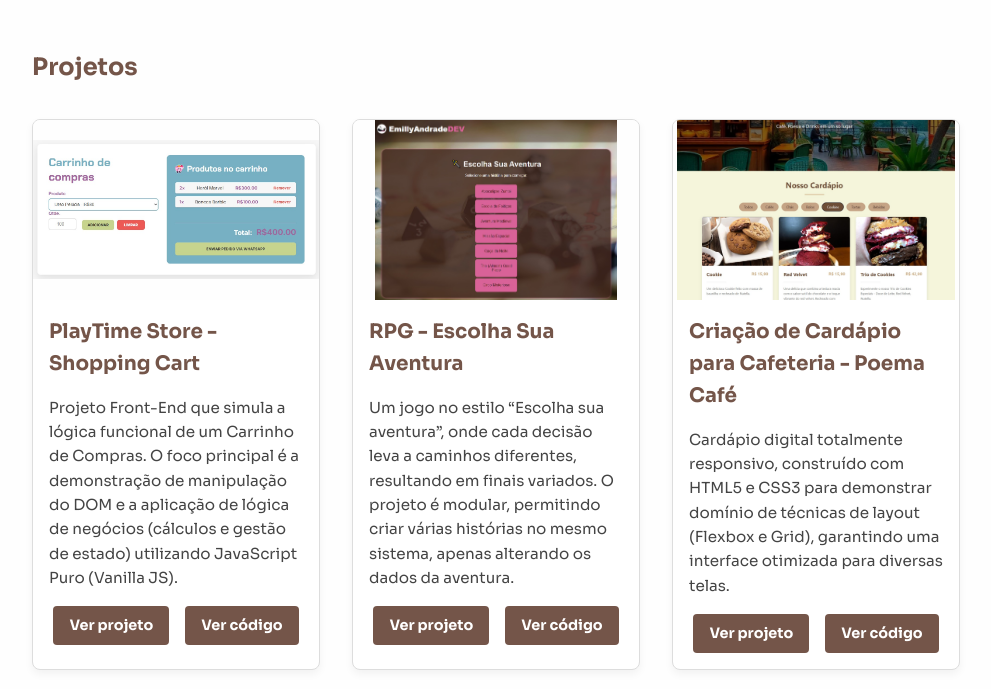
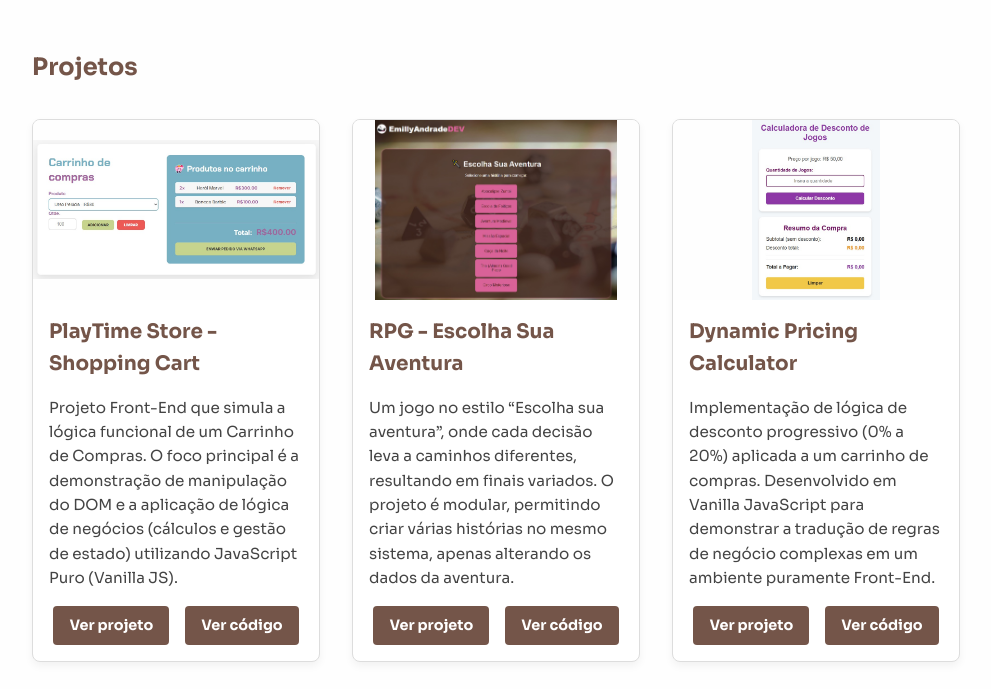
Before and after one commit to EmillyAndradeDev/portfolio-emilly-andrade-dev, a plain HTML site: page index.html in a window 1280 px wide. Shown: the part 2230-2919 px from the top of the page, without its empty margins (144-1135 px from the left). Drawn offline with nearby package versions, Linux system fonts and the light colour scheme; a web font is replaced by a local one.

Commit message:
feat: Add new portfolio project 'Progressive Discount Calculator'

```diff
--- a/index.html
+++ b/index.html
@@ -177,6 +177,19 @@
         </div>
 
         <div class="projeto-card">
+          <div class="projeto-card-img-container"><img src="assets/img/screenshots/screenshot-tabernageek.png" /></div>
+          <h3>Dynamic Pricing Calculator</h3>
+          <p>
+            Implementação de lógica de desconto progressivo (0% a 20%) aplicada a um carrinho de compras. Desenvolvido em Vanilla JavaScript para demonstrar a tradução de regras de negócio complexas em um ambiente puramente Front-End.
+          </p>
+          <div class="btns">
+            <a href="https://emillyandradedev.github.io/dynamic-pricing-calculator-js/" target="_blank">Ver projeto</a>
+            <a href="https://github.com/EmillyAndradeDev/dynamic-pricing-calculator-js" target="_blank">Ver
+              código</a>
+          </div>
+        </div>
+
+        <div class="projeto-card">
           <div class="projeto-card-img-container"><img src="assets/img/screenshots/cardapio-poema-cafe-03.jpeg" alt="Screenshot da página do projeto Cardápio Poema Café"/></div>
           <h3>Criação de Cardápio para Cafeteria - Poema Café</h3>
           <p>
```
